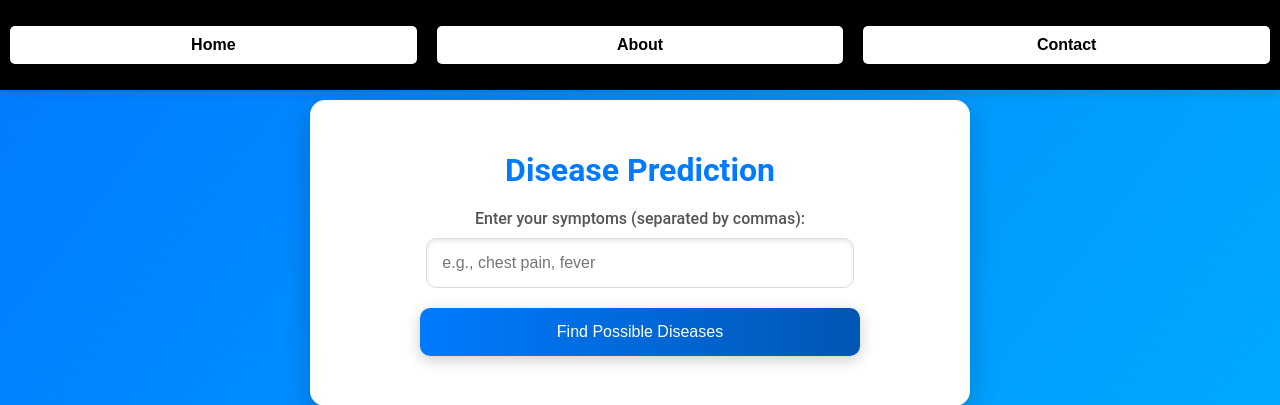
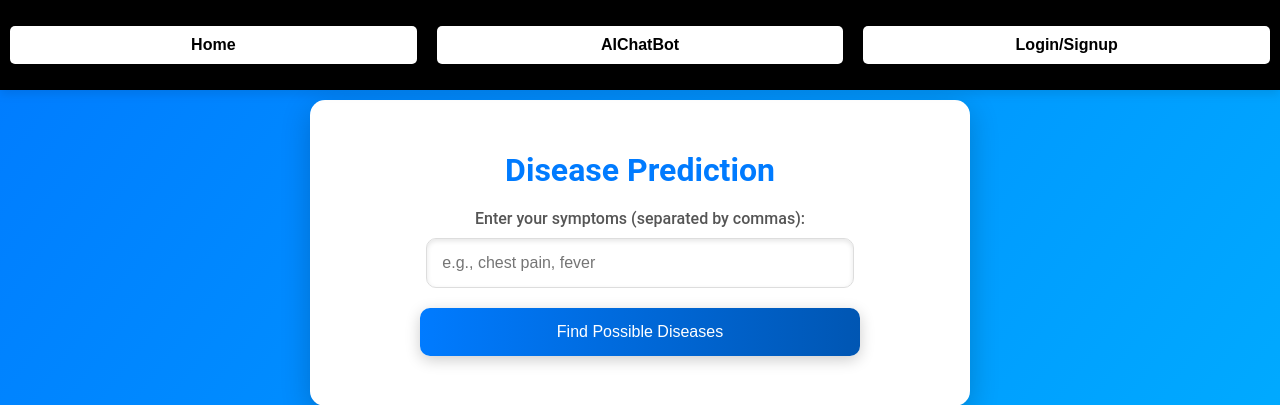
Before and after one commit to alexyy2004/Personal-Health-Assistant, a Flask app: page / in a window 1280 px wide. Shown: the top 405 px of the page. Run offline with Flask 3, Linux system fonts and the light colour scheme.

Commit message:
try connect webpages

```diff
--- a/app.py
+++ b/app.py
@@ -122,4 +122,4 @@ def predict():
 
 
 if __name__ == '__main__':
-    app.run(debug=True)
+    app.run(debug=True, port=5000)
--- a/app2.py
+++ b/app2.py
@@ -152,4 +152,4 @@ def chat():
         return jsonify({'error': 'Error'}), 500
 
 if __name__ == '__main__':
-    app.run(debug=True)
+    app.run(debug=True, port=5001)
--- a/templates/index.html
+++ b/templates/index.html
@@ -173,8 +173,8 @@
 <!-- Navigation Bar -->
 <div class="nav-bar">
     <button onclick="navigateTo('home.html')">Home</button>
-    <button onclick="navigateTo('about.html')">About</button>
-    <button onclick="navigateTo('contact.html')">Contact</button>
+    <button onclick="navigateTo('login.html')">AIChatBot</button>
+    <button onclick="navigateTo('http://localhost:5001')">Login/Signup</button>
 </div>
 
 <div class="container">
@@ -199,14 +199,14 @@
 </div>
 
 <script>
+    // Navigation function
+    function navigateTo(page) {
+        window.location.href = page; // Change the current page to the specified page
+    }
+
     const form = document.getElementById('symptomForm');
     const loading = document.getElementById('loading');
     const resultsContainer = document.getElementById('results');
-
-    // Navigation function
-    function navigateTo(page) {
-        window.location.href = page;
-    }
 
     form.addEventListener('submit', async (event) => {
         event.preventDefault();
```
Also changed, not shown: instance/users.db.
